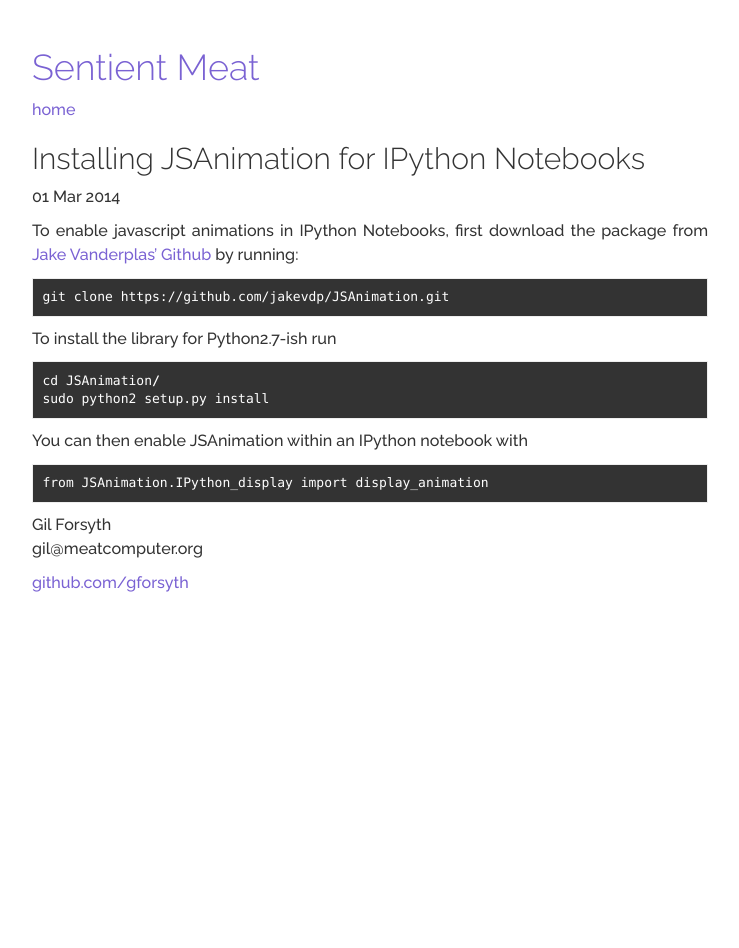
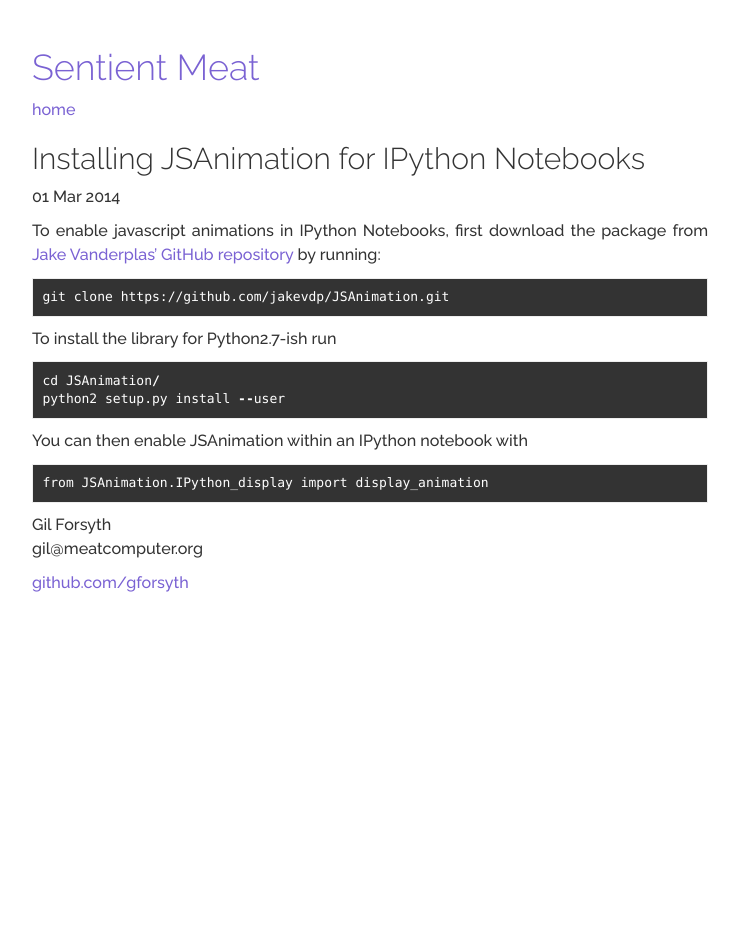
Before and after one commit to ahmadia/gforsyth.github.io, a Jekyll site: the page built from _posts/2014-03-01-installing-jsanimation.markdown, in a window 1280 px wide. Shown: the whole page, without its empty margins (270-1009 px from the left). Built offline with Jekyll 4.4.1, drawn with Linux system fonts in a browser that asks for light colours; Markdown is read by kramdown in place of the engine named in the settings.

Commit message:
Prefer user-local installs over system installs :)

```diff
--- a/_posts/2014-03-01-installing-jsanimation.markdown
+++ b/_posts/2014-03-01-installing-jsanimation.markdown
@@ -5,7 +5,7 @@ date: 14-03-01 16:31:12
 categories: instructions, reference
 ---
 
-To enable javascript animations in IPython Notebooks, first download the package from [Jake Vanderplas' Github](https://github.com/jakevdp/JSAnimation) by running:
+To enable javascript animations in IPython Notebooks, first download the package from [Jake Vanderplas' GitHub repository](https://github.com/jakevdp/JSAnimation) by running:
 
 {% highlight bash %}
 git clone https://github.com/jakevdp/JSAnimation.git
@@ -15,7 +15,7 @@ To install the library for Python2.7-ish run
 
 {% highlight python %}
 cd JSAnimation/
-sudo python2 setup.py install
+python2 setup.py install --user
 {% endhighlight %}
 
 You can then enable JSAnimation within an IPython notebook with
```
